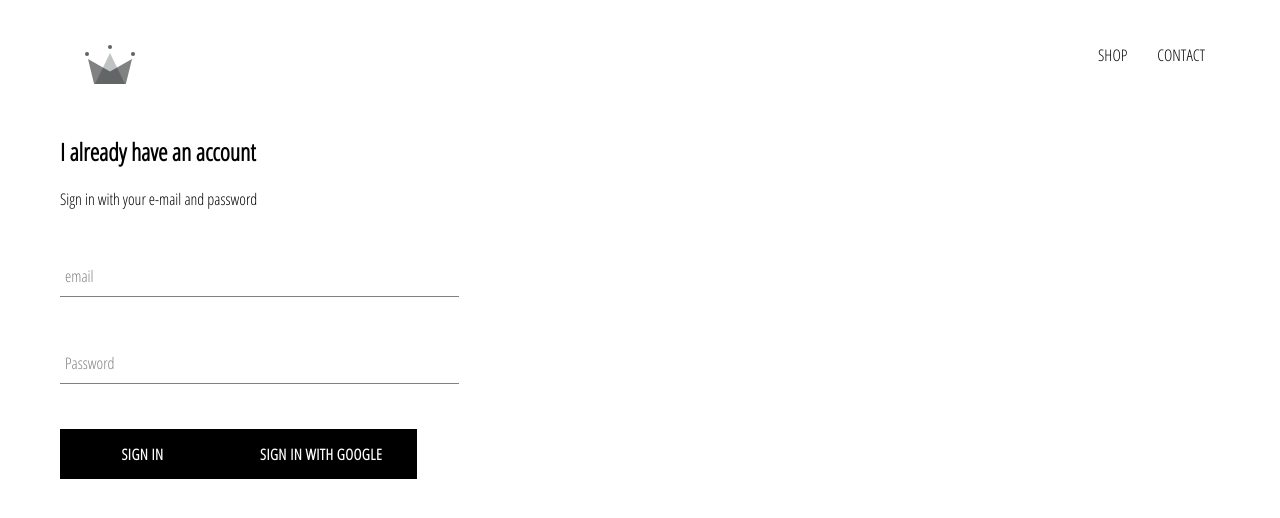
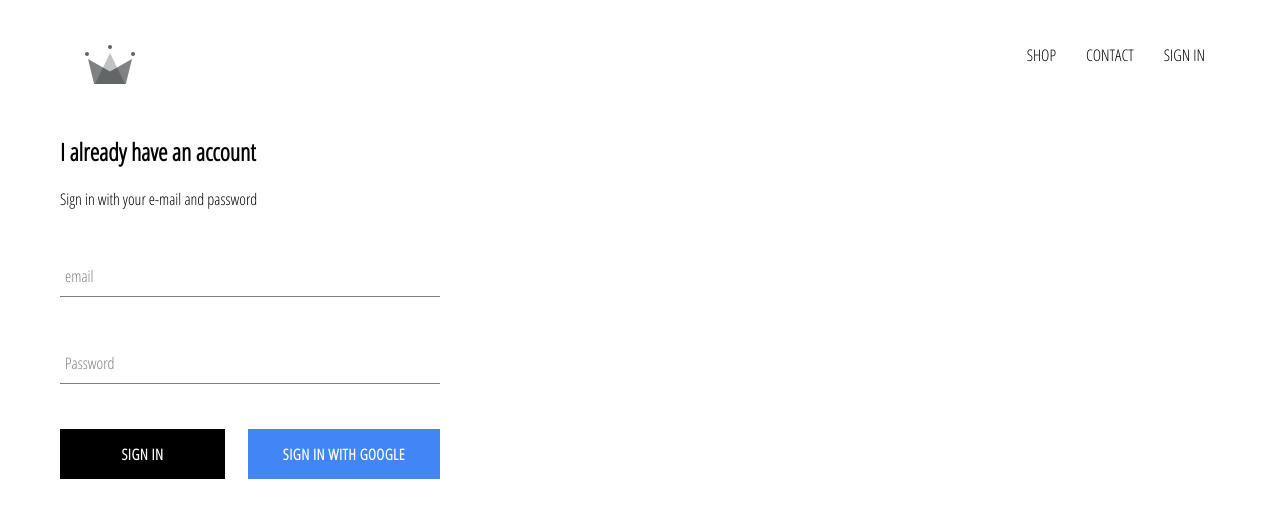
Before and after one commit to caio-cesar/crwn-clothing, a React (Create React App) app: page /signin in a window 1280 px wide. Shown: the top 518 px of the page. Built offline with nearby package versions, Linux system fonts and the light colour scheme; no server answers.

Commit message:
more changes

```diff
--- a/src/App.css
+++ b/src/App.css
@@ -7,6 +7,10 @@
 a {
  text-decoration: none;
  color: black;
+}
+
+* {
+  box-sizing: border-box;
 }
 
 .App {
--- a/src/App.js
+++ b/src/App.js
@@ -18,17 +18,23 @@
     }
   }
 
+  unsubscribeFromAuth = null
+
   componentDidMount() {
-    auth.onAuthStateChanged(user => {
+    this.unsubscribeFromAuth = auth.onAuthStateChanged(user => {
       this.setState({ currentUser: user});
       console.log(user);
     })
   }
 
+  componentWillUnmount() {
+    this.unsubscribeFromAuth();
+  }
+
   render() {
     return (
       <div>
-        <Header />
+        <Header currentUser={this.state.currentUser} />
         <Switch>
           <Route exact path='/' component={HomePage} />
           <Route path='/shop' component={ShopPage} />
--- a/src/components/custom-button/custom-button.component.jsx
+++ b/src/components/custom-button/custom-button.component.jsx
@@ -2,9 +2,9 @@
 
 import './custom-button.styles.scss';
 
-const CustomButton = ({ children, ...otherProps}) => (
+const CustomButton = ({ children, isGoogleSignIn, ...otherProps}) => (
 
-    <button className='custom-button' {...otherProps}>
+    <button className={`${isGoogleSignIn ? 'google-sign-in' : ''} custom-button`} {...otherProps}>
         { children }
     </button>
 
--- a/src/components/custom-button/custom-button.styles.scss
+++ b/src/components/custom-button/custom-button.styles.scss
@@ -19,4 +19,15 @@
       color: black;
       border: 1px solid black;
     }
+
+    &.google-sign-in {
+      background-color: #4285f4;
+      color: white;
+
+      &:hover {
+        background-color: #357ae8;
+        border: none;
+      }
+    }
+
   }
--- a/src/components/header/header.component.jsx
+++ b/src/components/header/header.component.jsx
@@ -3,9 +3,11 @@
 import './header.styles.scss';
 import { Link } from 'react-router-dom';
 
+import { auth } from '../../firebase/firebase.utils';
+
 import { ReactComponent as Logo } from '../../assets/crown.svg';
 
-const Header = () => (
+const Header = ({ currentUser }) => (
     <div className='header'>
 
         <Link className='logo-container' to="/">
@@ -19,6 +21,12 @@
             <Link className='option' to='/shop'>
                 CONTACT
             </Link>
+            {
+                currentUser ?
+                <div className='option' onClick={() => auth.signOut()}>SIGN OUT</div>
+                :
+                <Link className='option' to='/signin'>SIGN IN</Link>
+            }
         </div>
 
     </div>
--- a/src/components/header/header.styles.scss
+++ b/src/components/header/header.styles.scss
@@ -20,6 +20,7 @@
 
       .option {
         padding: 10px 15px;
+        cursor: pointer;
       }
     }
   }
--- a/src/components/sign-in/sign-in.component.jsx
+++ b/src/components/sign-in/sign-in.component.jsx
@@ -37,6 +37,7 @@
                 <span>Sign in with your e-mail and password</span>
 
                 <form onSubmit={this.handleSubmit}>
+
                     <FormInput name="email"
                         label="email"
                         type="email" value={this.state.email} required
@@ -48,14 +49,18 @@
                         handleChange={this.handleChange}
                         label="Password"/>
 
-                    <CustomButton type="submit">
-                        Sign In
-                    </CustomButton>
+                    <div className='buttons'>
 
+                        <CustomButton type="submit">
+                            Sign In
+                        </CustomButton>
 
-                    <CustomButton onClick={signInWithGoogle} type="submit">
-                        Sign In with Google
-                    </CustomButton>
+                        <CustomButton onClick={signInWithGoogle} type="submit" isGoogleSignIn>
+                            Sign In with Google
+                        </CustomButton>
+
+                    </div>
+
 
                 </form>
             </div>
--- a/src/components/sign-in/sign-in.styles.scss
+++ b/src/components/sign-in/sign-in.styles.scss
@@ -1,10 +1,15 @@
 
 .sign-in {
-    width: 30vw;
+    width: 380px;
     display: flex;
     flex-direction: column;
 
     .title {
         margin: 10px 0;
     }
+
+    .buttons {
+        display: flex;
+        justify-content: space-between;
+    }
 }
```
